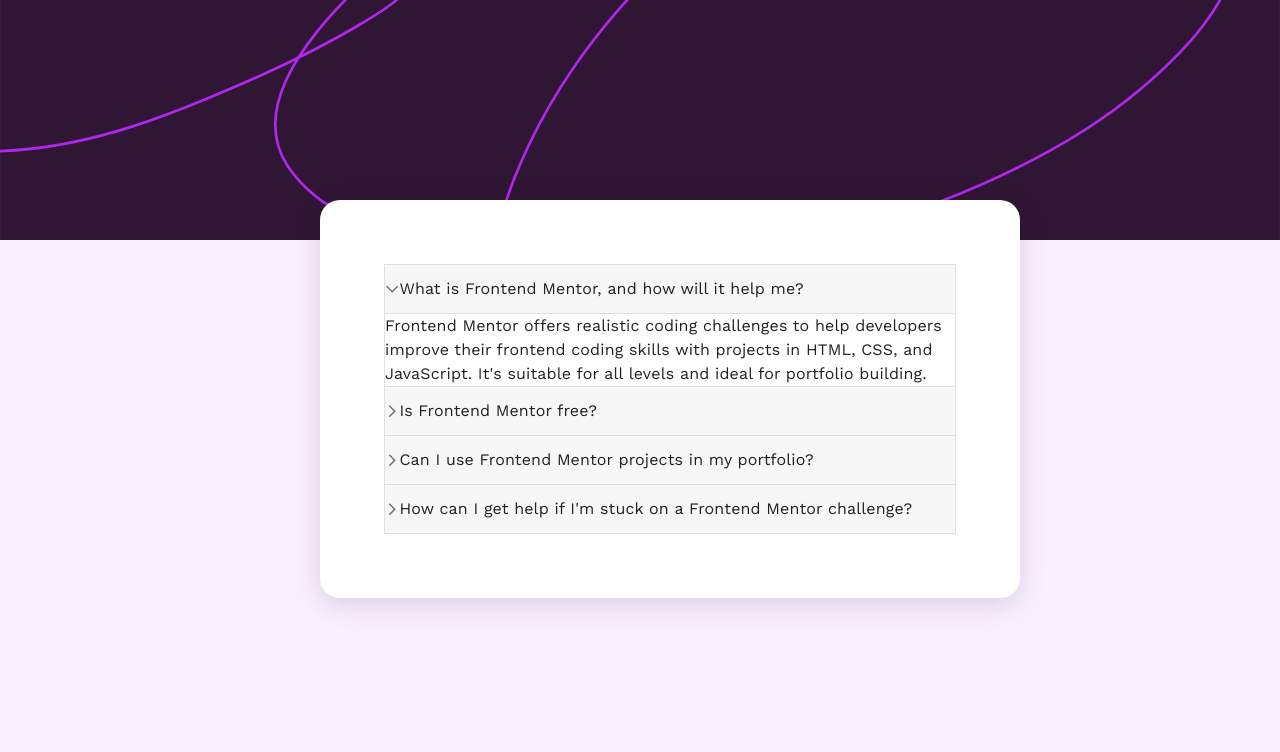
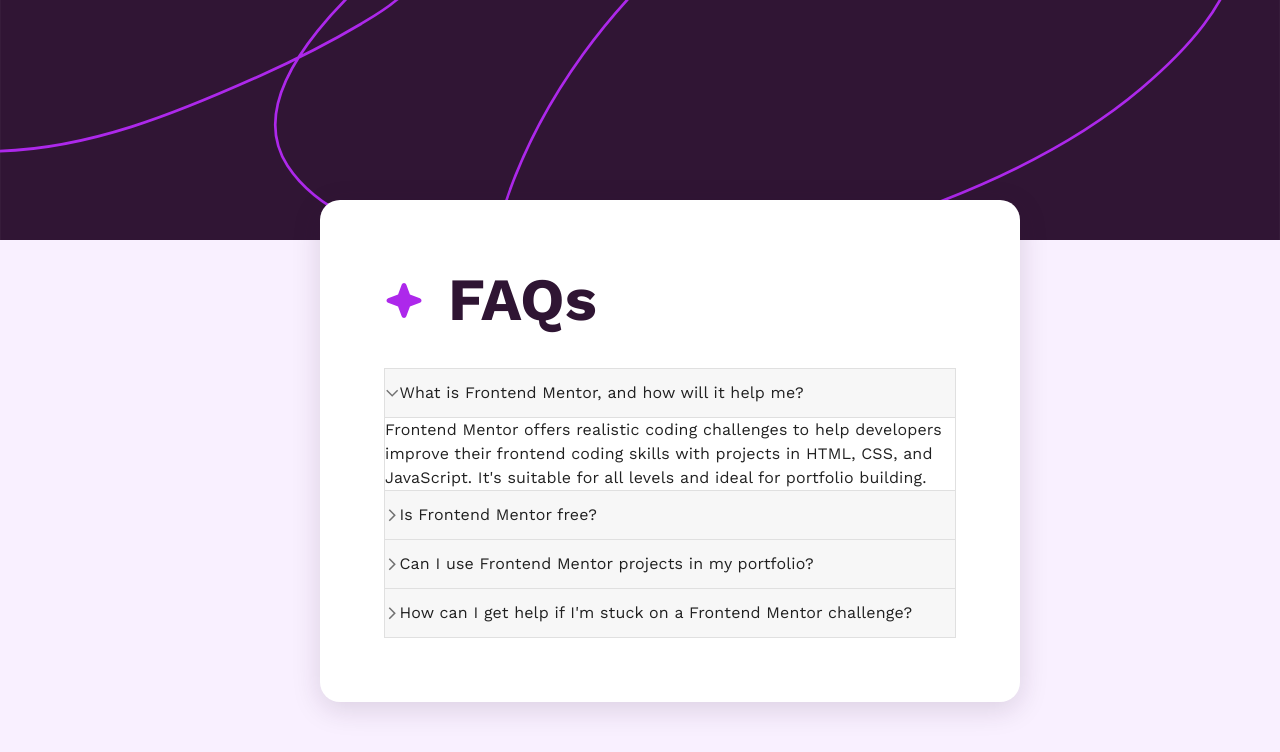
Before and after one commit to ensarokumus/fm-faq-accordion-main, a React (Vite) app: page / in a window 1280 px wide. Shown: the top 752 px of the page. Built offline with nearby package versions, Linux system fonts and the light colour scheme.

Commit message:
Add heading to the modal

```diff
--- a/src/App.jsx
+++ b/src/App.jsx
@@ -7,6 +7,7 @@
 } from "@mui/material";
 import bgImageDesktop from "./assets/images/background-pattern-desktop.svg";
 import FaqAccordion from "./components/faqAccordion.jsx";
+import starIcon from "./assets/images/icon-star.svg"
 
 function App() {
   const theme = createTheme({
@@ -58,6 +59,18 @@
             boxShadow: 'hsla(292, 42%, 14%, 15%) 0px 7px 29px 0px',
           }}
         >
+          <Box sx={{
+            display: 'flex',
+            gap: '1.5rem',
+            alignItems: 'center',
+            marginBottom: '2rem',
+          }}>
+            <img src={starIcon} alt="" />
+            <Typography variant="h2"  component='h1' sx={{
+              fontWeight: 700,
+              color: 'hsl(292, 42%, 14%)',
+            }}>FAQs</Typography>
+          </Box>
           <FaqAccordion sx={{ spacing: 10 }} />
         </Box>
       </Container>
```
